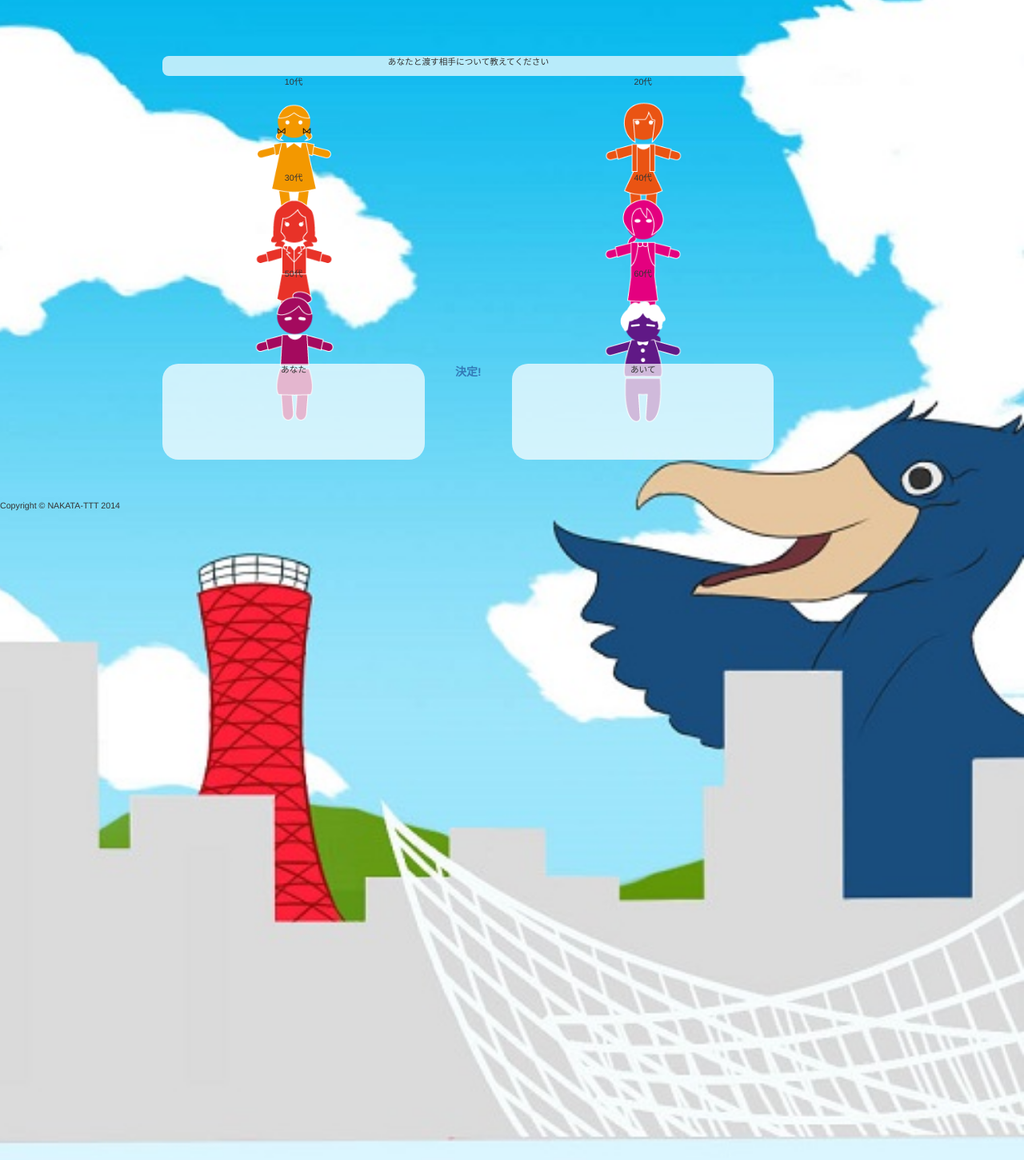
After one commit to malukenho/Dorecore, a CakePHP app: the page made by app/View/Dorecore/1character.ctp in a window 1280 px wide. The commit adds this page. Shown: the whole page at 80% size. Run offline with PHP 8.4 and a stand-in for CakePHP, Linux system fonts and the light colour scheme; the template is opened without the code that fills it, so the values that code supplies are empty; some libraries are stand-ins or nearby versions.

Commit message:
first commit

```diff
--- /dev/null
+++ b/app/View/Dorecore/1character.ctp
@@ -0,0 +1,208 @@
+<!DOCTYPE html>
+<html lang="en">
+
+<div id="bg">
+	<img class="bg"src="img/bg.JPG" alt=""/>
+</div>
+
+<head>
+    <meta charset="utf-8">
+    <meta http-equiv="X-UA-Compatible" content="IE=edge">
+    <meta name="viewport" content="width=device-width, initial-scale=1">
+    <meta name="description" content="">
+    <meta name="author" content="">
+
+    <title>Dore Kore Kobe</title>
+    <script src="http://ajax.googleapis.com/ajax/libs/jquery/1.11.1/jquery.min.js"></script>
+    <script src="http://ajax.googleapis.com/ajax/libs/jqueryui/1.11.0/jquery-ui.min.js"></script>
+    <script src="./jquery.ui.touch-punch.min.js"></script>
+
+    <!-- Bootstrap Core CSS -->
+    <link href="css/bootstrap.min.css" rel="stylesheet">
+
+    <!-- Custom CSS -->
+    <link href="css/4-col-portfolio.css" rel="stylesheet">
+
+    <!-- HTML5 Shim and Respond.js IE8 support of HTML5 elements and media queries -->
+    <!-- WARNING: Respond.js doesn't work if you view the page via file:// -->
+    <!--[if lt IE 9]>
+        <script src="https://oss.maxcdn.com/libs/html5shiv/3.7.0/html5shiv.js"></script>
+        <script src="https://oss.maxcdn.com/libs/respond.js/1.4.2/respond.min.js"></script>
+    <![endif]-->
+
+<style>
+body{
+	background-color: #0080FF;
+}
+
+p{
+	font-weight: 400;
+	font-size: 8pt;
+
+}
+.hako1,.hako2{
+    background:rgba(255,255,255,0.7);
+    height: 120px;
+    border-radius: 20px;
+}
+.box{
+	height: 120px;
+}
+.titlebox{
+	background:rgba(255,255,255,0.7);
+	border-radius: 8px;
+}
+#bg {
+  position: fixed;
+  top: -50%;
+  left: -52%;
+  width: 200%;
+  height: 200%;
+}
+#bg img {
+  position: absolute;
+  top: 0;
+  left: 0;
+  right: 0;
+  bottom: 0;
+  margin: auto;
+  min-width: 52%;
+  min-height: 50%;
+}
+
+
+</style>
+
+<script>
+$(function() {
+	$(".hito").draggable({
+	connectToSortable: ".hako1,.hako2",
+	revert: "invalid"
+	});
+
+	$(".hako1").sortable({
+	});
+
+	$(".hako2").sortable({
+	});
+});
+</script>
+</head>
+
+<body>
+    <!-- Page Content -->
+	<div id="container">
+			<div class="row">
+				<div class="col-xs-2"></div>
+				<div align="center" class="col-xs-7 titlebox">
+					<p>あなたと渡す相手について教えてください</p>
+				</div>
+				<div class="col-xs-2"></div>
+			</div>
+
+	        <!-- Projects Row -->
+	        <div class="row">
+	            <div class="col-xs-2">
+	            </div>
+
+	            <div align="center" class="ui-draggable ui-draggable-handle col-xs-3 box">
+	                    <p>10代</p>
+	                    <img class="img-responsive hito" src="img/onna_1.png" width="100" alt="">
+	            </div>
+
+	            <div class="col-xs-1">
+	            </div>
+
+	            <div  align="center" class="ui-draggable ui-draggable-handle col-xs-3 box">
+	                    <p>20代</p>
+	                    <img class="img-responsive hito" src="img/onna_2.png" width="100" alt="">
+	            </div>
+
+	            <div class="col-xs-2">
+	            </div>
+
+	        </div>
+	        <!-- /.row -->
+
+	         <!-- Projects Row -->
+	        <div class="row">
+	            <div class="col-xs-2">
+	            </div>
+
+	            <div align="center" class="ui-draggable ui-draggable-handle col-xs-3 box">
+	                    <p>30代</p>
+	                    <img class="img-responsive hito" src="img/onna_3.png" width="100" alt="">
+	            </div>
+
+	            <div class="col-xs-1">
+	            </div>
+
+	            <div align="center" class="ui-draggable ui-draggable-handle col-xs-3 box">
+	                    <p>40代</p>
+	                    <img class="img-responsive hito" src="img/onna_4.png" width="100" alt="">
+	            </div>
+
+	            <div class="col-xs-2">
+	            </div>
+
+	        </div>
+	        <!-- /.row -->
+
+	        <!-- Projects Row -->
+	        <div class="row">
+	            <div class="col-xs-2">
+	            </div>
+
+	            <div align="center" class="ui-draggable ui-draggable-handle col-xs-3 box">
+	                    <p>50代</p>
+	                    <img class="img-responsive hito" src="img/onna_5.png" width="100" alt="">
+	            </div>
+
+	            <div class="col-xs-1">
+	            </div>
+
+	            <div align="center" class="ui-draggable ui-draggable-handle col-xs-3 box">
+	                    <p>60代</p>
+	                    <img class="img-responsive hito" src="img/onna_6.png" width="100" alt="">	            </div>
+
+	            <div class="col-xs-2">
+	            </div>
+
+	        </div>
+	        <!-- /.row -->
+
+	        <!-- Projects Row -->
+	        <div class="row">
+	            <div class="col-xs-2">
+	            </div>
+
+	            <div align="center" class="ui-draggable ui-draggable-handle col-xs-3 hako1">
+	            	<p>あなた</p>
+	            </div>
+
+	            <div class="col-xs-1">
+	            	<center><a href="result" class="choice"><b>決定!</b></a></center>
+	            </div>
+
+	            <div align="center" class="ui-draggable ui-draggable-handle col-xs-3 hako2">
+	            	<p>あいて</p>
+	            </div>
+
+	            <div class="col-xs-2">
+	            </div>
+
+	        </div>
+	        <!-- /.row -->
+	</div>
+        <!-- Footer -->
+    <footer>
+            <div class="row">
+                <div class="col-lg-12">
+                    <p>Copyright &copy; NAKATA-TTT 2014</p>
+                </div>
+            </div>
+            <!-- /.row -->
+    </footer>
+    <!-- /.container -->
+</body>
+</html>
```
Also changed, not shown: app/View/Dorecore/!card.ctp (added, +100 -0 lines), app/View/Dorecore/character.ctp (+40 -130 lines).
